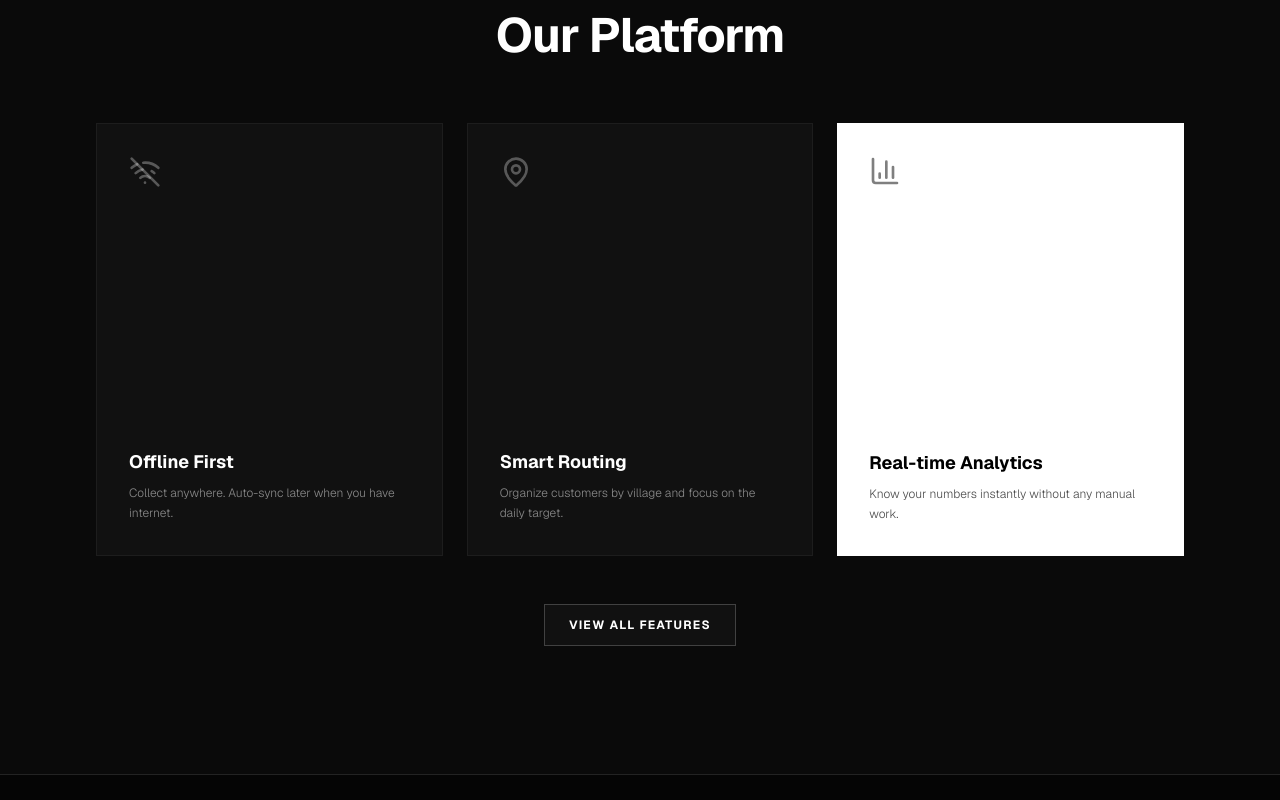
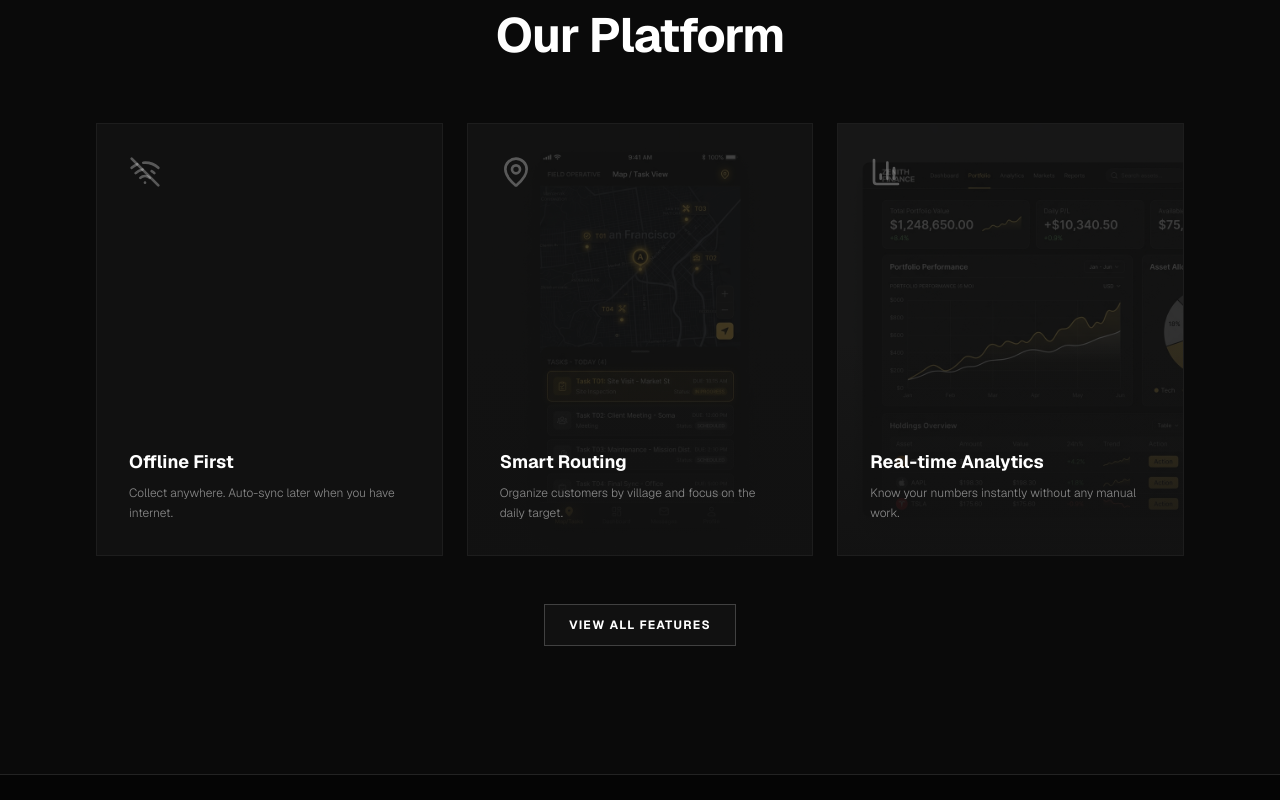
Before and after one commit to dilshandevxx/finance-app-loan-collection, a Next.js app: page /welcome in a window 1280 px wide. Shown: the part 1480-2280 px from the top of the page. Built offline with nearby package versions, Linux system fonts and the light colour scheme.

Commit message:
changed file name

```diff
--- a/src/app/welcome/page.tsx
+++ b/src/app/welcome/page.tsx
@@ -101,25 +101,30 @@ export default function WelcomePage() {
             <h2 className="text-4xl sm:text-5xl font-bold tracking-tight text-center mb-16">Our Platform</h2>
 
             <div className="grid grid-cols-1 sm:grid-cols-2 md:grid-cols-3 gap-6">
-              <div className="aspect-square sm:aspect-[4/5] bg-[#111] p-8 flex flex-col justify-between group hover:bg-[#1a1a1a] transition-colors cursor-pointer border border-white/5">
-                <WifiOff className="w-8 h-8 text-white/30 group-hover:text-white transition-colors" />
-                <div>
+              <div className="aspect-square sm:aspect-[4/5] bg-[#111] p-8 flex flex-col justify-between group cursor-pointer border border-white/5 relative overflow-hidden">
+                <div className="absolute inset-0 bg-[#1a1a1a] opacity-0 group-hover:opacity-100 transition-opacity" />
+                <WifiOff className="w-8 h-8 text-white/30 group-hover:text-white transition-colors relative z-10" />
+                <div className="relative z-10">
                   <h3 className="text-lg font-bold mb-2">Offline First</h3>
                   <p className="text-xs text-white/50 font-light leading-relaxed">Collect anywhere. Auto-sync later when you have internet.</p>
                 </div>
               </div>
-              <div className="aspect-square sm:aspect-[4/5] bg-[#111] p-8 flex flex-col justify-between group hover:bg-[#1a1a1a] transition-colors cursor-pointer border border-white/5">
-                <MapPin className="w-8 h-8 text-white/30 group-hover:text-white transition-colors" />
-                <div>
+              <div className="aspect-square sm:aspect-[4/5] bg-[#111] p-8 flex flex-col justify-between group cursor-pointer border border-white/5 relative overflow-hidden">
+                <div className="absolute inset-0 opacity-20 group-hover:opacity-40 transition-opacity duration-500 bg-[url('/mobile_ui.png')] bg-cover bg-center" />
+                <div className="absolute inset-0 bg-gradient-to-t from-[#111] via-transparent to-transparent opacity-80" />
+                <MapPin className="w-8 h-8 text-white/30 group-hover:text-white transition-colors relative z-10" />
+                <div className="relative z-10">
                   <h3 className="text-lg font-bold mb-2">Smart Routing</h3>
                   <p className="text-xs text-white/50 font-light leading-relaxed">Organize customers by village and focus on the daily target.</p>
                 </div>
               </div>
-              <div className="aspect-square sm:aspect-[4/5] bg-white text-black p-8 flex flex-col justify-between group cursor-pointer hover:bg-gray-100 transition-colors">
-                <BarChart3 className="w-8 h-8 text-black/50 group-hover:text-black transition-colors" />
-                <div>
-                  <h3 className="text-lg font-bold mb-2">Real-time Analytics</h3>
-                  <p className="text-xs text-black/70 font-light leading-relaxed">Know your numbers instantly without any manual work.</p>
+              <div className="aspect-square sm:aspect-[4/5] bg-[#111] p-8 flex flex-col justify-between group cursor-pointer border border-white/5 relative overflow-hidden">
+                <div className="absolute inset-0 opacity-20 group-hover:opacity-50 transition-opacity duration-500 bg-[url('/finance_dashboard.png')] bg-cover bg-left" />
+                <div className="absolute inset-0 bg-gradient-to-t from-[#111] via-transparent to-transparent opacity-80" />
+                <BarChart3 className="w-8 h-8 text-white/30 group-hover:text-[#FFB800] transition-colors relative z-10" />
+                <div className="relative z-10">
+                  <h3 className="text-lg font-bold mb-2 text-white">Real-time Analytics</h3>
+                  <p className="text-xs text-white/50 font-light leading-relaxed">Know your numbers instantly without any manual work.</p>
                 </div>
               </div>
             </div>
@@ -190,7 +195,7 @@ export default function WelcomePage() {
           <div className="max-w-[1400px] mx-auto px-6 sm:px-12 lg:px-24 py-24">
             <div className="w-full aspect-video md:aspect-[21/9] bg-[#111] flex items-center justify-center relative overflow-hidden group cursor-pointer border border-white/10">
               <div className="absolute inset-0 bg-gradient-to-t from-black/80 via-black/20 to-transparent z-10" />
-              <div className="absolute inset-0 opacity-20 bg-[url('https://images.unsplash.com/photo-1556761175-4b46a572b786?q=80&w=2000&auto=format&fit=crop')] bg-cover bg-center group-hover:scale-105 transition-transform duration-[2000ms] ease-out" />
+              <div className="absolute inset-0 opacity-40 bg-[url('/finance_dashboard.png')] bg-cover bg-center group-hover:scale-105 transition-transform duration-[2000ms] ease-out" />
               <div className="w-16 h-16 md:w-20 md:h-20 rounded-full border border-white/30 flex items-center justify-center z-20 group-hover:bg-white group-hover:text-black transition-colors backdrop-blur-sm">
                 <PlayCircle className="w-6 h-6 md:w-8 md:h-8" />
               </div>
```
Also changed, not shown: public/finance_dashboard.png (added), public/mobile_ui.png (added).
